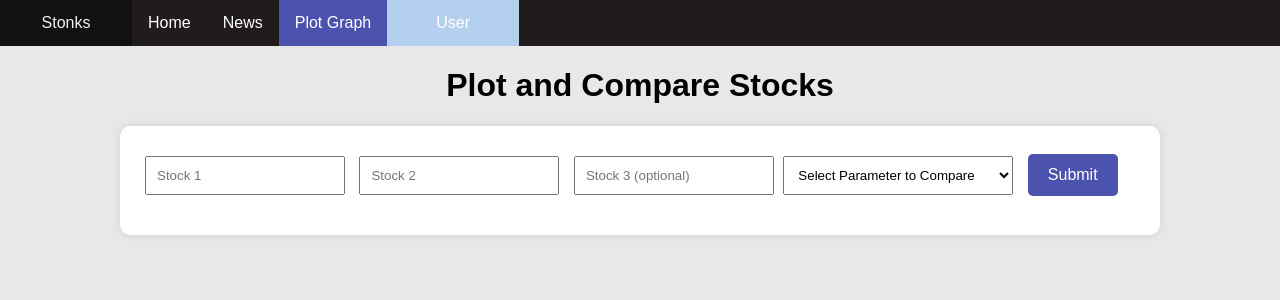
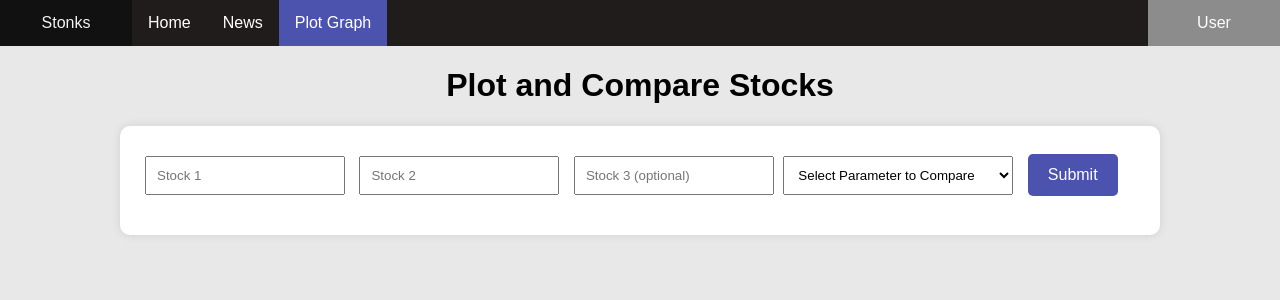
Before and after one commit to AnshAgrawal04/AA-for-the-W, a Flask app: page /plot_compare in a window 1280 px wide. Shown: the top 300 px of the page. Run offline with Flask 3, Linux system fonts and the light colour scheme; some libraries are stand-ins or nearby versions.

Commit message:
New webpages

```diff
--- a/templates/dashboard.html
+++ b/templates/dashboard.html
@@ -2,6 +2,7 @@
 <html>
 
 <head>
+    <title>Dashboard</title>
 
     <script src="https://cdn.plot.ly/plotly-latest.min.js"></script>
     <link rel="stylesheet" type="text/css" href="{{ url_for('static', filename='relu.css') }}">
@@ -236,7 +237,7 @@
 
     <ul>
         <li><a class="logo" href="/dashboard">Stonks</a></li>
-        <li><a class="active" href="/register">Home</a></li>
+        <li><a class="active" href="/dashboard">Home</a></li>
         <li><a href="/welcome">News</a></li>
         <li><a href="/plot_compare">Plot Graph</a></li>
         <li style="float:right"><a class="user_tab" href="#about">User</a></li>
--- a/templates/plot_compare.html
+++ b/templates/plot_compare.html
@@ -54,11 +54,11 @@
         }
 
         .user_tab {
-            background-color: rgb(181, 208, 239);
+            background-color: rgb(140, 140, 140);
             width: 100px;
             float: right;
             /* Align to the right */
-            margin-right: 20px;
+            /* margin-right: 20px; */
             /* Add margin to the right */
         }
 
@@ -126,7 +126,7 @@
         <li><a href="/dashboard">Home</a></li>
         <li><a href="/welcome">News</a></li>
         <li><a class="active" href="/plot_compare">Plot Graph</a></li>
-        <li><a class="user_tab" href="#about">User</a></li>
+        <li style="float:right"><a class="user_tab" href="#about">User</a></li>
     </ul>
     <h1>Plot and Compare Stocks</h1>
 
--- a/templates/stockdata.html
+++ b/templates/stockdata.html
@@ -109,7 +109,7 @@
 <body>
     <ul>
         <li><a class="logo" href="/dashboard">Stonks</a></li>
-        <li><a class="active" href="/register">Home</a></li>
+        <li><a href="/dashboard">Home</a></li>
         <li><a href="/welcome">News</a></li>
         <li><a href="/plot_compare">Plot Graph</a></li>
         <li style="float:right"><a class="user_tab" href="#about">User</a></li>
```
